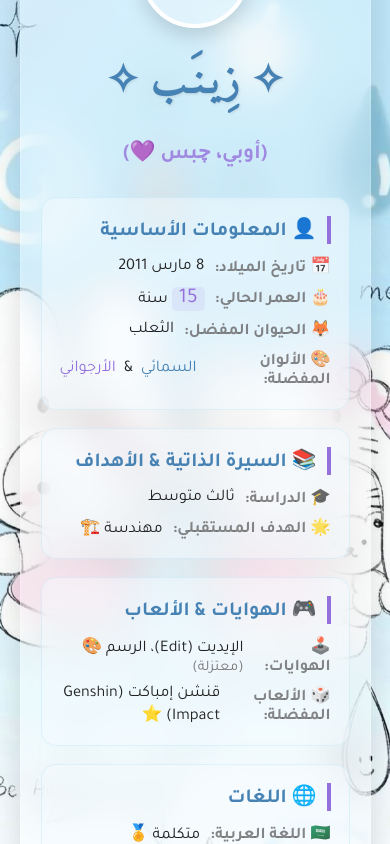
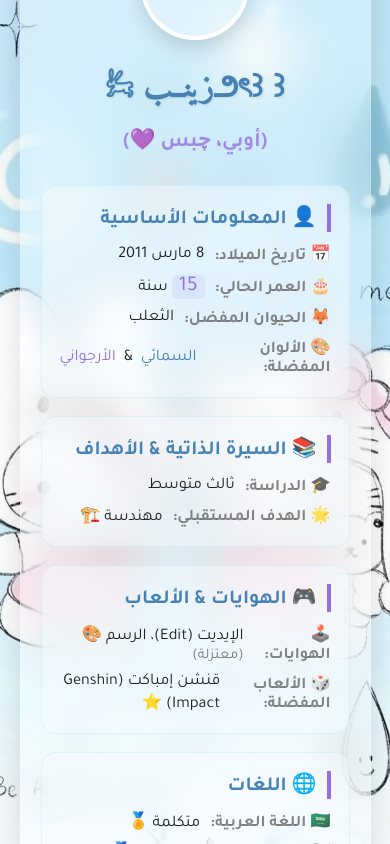
Before and after one commit to ameer152008-bit/obe, a plain HTML site: page index.html in a window 390 px wide. Drawn offline with Linux system fonts and the light colour scheme.

Commit message:
Refactor HTML structure and update styles

```diff
--- a/index.html
+++ b/index.html
@@ -3,10 +3,13 @@
 <head>
     <meta charset="UTF-8">
     <meta name="viewport" content="width=device-width, initial-scale=1.0">
-    <title> 𔒌 زينــب౨ৎ꒱ ꒱| أوبي، چبس 🩵💜</title>
+    <title>𔒌 زينــب౨ৎ꒱ ꒱ | أوبي، چبس 🩵💜</title>
     <style>
         /* إعدادات الخطوط والأساسيات */
-        @import url('https://fonts.googleapis.com/css2?family=Tajawal:wght@400;700&family=Amiri&display=swap');
+        @import url('https://fonts.googleapis.com/css2?family=Tajawal:wght@400;700&display=swap');
+
+        /* إضافة خط Amiri المزخرف للاسم */
+        @import url('https://fonts.googleapis.com/css2?family=Amiri&display=swap');
 
         body, html {
             margin: 0;
@@ -89,7 +92,7 @@
         #iraq-time { color: #4682B4; font-weight: bold; }
         #visitor-count { color: #9370DB; font-weight: bold; }
 
-        /* --- تصميم الصورة الشخصية (Avatar) - (تم التعديل لاستخدام الملف المحلي) --- */
+        /* --- تصميم الصورة الشخصية (Avatar) - (يستخدم الملف المحلي avatar.jpg) --- */
         .avatar-container {
             width: 130px;
             height: 130px;
@@ -103,8 +106,7 @@
             background-position: center;
             background-repeat: no-repeat;
 
-            /* --- هـنا نقوم بربط الصورة المحلية التي رفعتِها باسم avatar.jpg --- */
-            /* إذا كانت صورتك بصيغة png، غيري الامتداد إلى avatar.png */
+            /* --- هـنا نقوم بربط الصورة المحلية باسم avatar.jpg --- */
             background-image: url('avatar.jpg');
         }
 
@@ -112,9 +114,11 @@
         h1 {
             font-family: 'Amiri', serif; /* خط مزخرف قليلاً للاسم */
             color: #4682B4;
-            font-size: 3.2em;
+            font-size: 2.8em; /* تقليل الحجم قليلاً ليتناسب مع الزخرفة الطويلة */
             margin: 0;
             text-shadow: 1px 1px 3px rgba(0,0,0,0.1);
+            direction: ltr; /* لجعل الزخرفة تظهر بشكل صحيح */
+            display: inline-block;
         }
 
         .nickname {
@@ -123,6 +127,7 @@
             font-weight: bold;
             margin-bottom: 30px;
             opacity: 0.8;
+            margin-top: 10px;
         }
 
         /* --- تنظيم محتوى الأقسام (صناديق شفافة) --- */
@@ -220,7 +225,7 @@
         /* لتجربة الهاتف (Responsive) */
         @media (max-width: 600px) {
             .header-stats { flex-direction: column; gap: 3px; align-items: center; font-size: 0.8em; }
-            h1 { font-size: 2.5em; }
+            h1 { font-size: 2em; } /* تقليل حجم الاسم أكثر على الهاتف */
             .profile-card { padding: 20px; }
             .avatar-container { width: 100px; height: 100px; }
         }
@@ -241,9 +246,10 @@
             </div>
 
             <div class="avatar-container">
-                </div>
+            </div>
 
-            <h1>✧ زِيـنَـب ✧</h1>
+            <h1>𔒌 زينــب౨ৎ꒱ ꒱</h1>
+
             <p class="nickname">(أوبي، چبس 💜)</p>
 
             <div class="sections-container">
@@ -295,7 +301,7 @@
     </div>
 
     <script>
-        // --- 1. كود حساب العمر تلقائياً (كما سابقاً) ---
+        // --- 1. كود حساب العمر تلقائياً ---
         function calculateAge(birthDate) {
             const today = new Date();
             const birth = new Date(birthDate);
@@ -306,7 +312,7 @@
         }
         document.getElementById('age').innerText = calculateAge('2011-03-08');
 
-        // --- 2. كود السلايدشو للخلفية (تغيير الصور) ---
+        // --- 2. كود السلايدشو للخلفية ---
         const slides = document.querySelectorAll('.slide');
         let currentSlide = 0;
         setInterval(() => {
@@ -315,7 +321,7 @@
             slides[currentSlide].classList.add('active');
         }, 5000); // 5 ثوانٍ
 
-        // --- 3. كود توقيت وتاريخ العراق المباشر (GMT+3) ---
+        // --- 3. كود توقيت وتاريخ العراق المباشر ---
         function updateIraqTime() {
             const now = new Date();
             const options = { timeZone: 'Asia/Baghdad', year: 'numeric', month: '2-digit', day: '2-digit', hour: '2-digit', minute: '2-digit', second: '2-digit', hour12: false };
@@ -324,10 +330,10 @@
             document.getElementById('iraq-date').innerText = datePart;
             document.getElementById('iraq-time').innerText = timePart;
         }
-        setInterval(updateIraqTime, 1000); // تحديث كل ثانية
-        updateIraqTime(); // تشغيل فوري
+        setInterval(updateIraqTime, 1000);
+        updateIraqTime();
 
-        // --- 4. كود عداد الزوار (تخزين محلي مجازي) ---
+        // --- 4. كود عداد الزوار ---
         function updateVisitorCount() {
             let count = localStorage.getItem('zainab_site_visits');
             if (!count) { count = 1; }
@@ -335,7 +341,7 @@
             localStorage.setItem('zainab_site_visits', count);
             document.getElementById('visitor-count').innerText = count;
         }
-        updateVisitorCount(); // تشغيل عند تحميل الصفحة
+        updateVisitorCount();
 
     </script>
 
```
